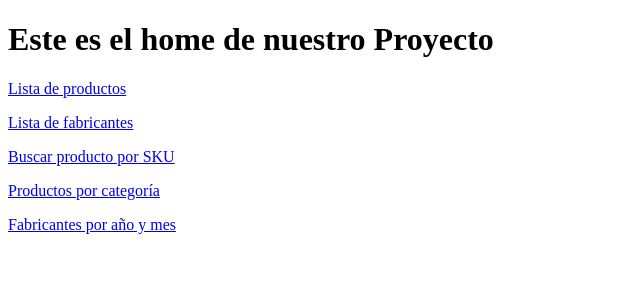
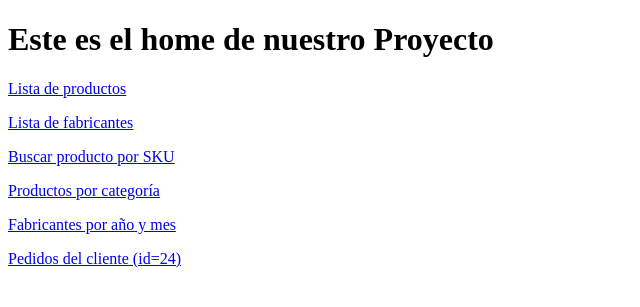
Before and after one commit to antonior24/Aplicacion_Web_Tienda_Hardware, a Django app: page / in a window 1280 px wide. Shown: the top 307 px of the page, without its empty margins (0-640 px from the left). Run offline with Django 5.2, Linux system fonts and the light colour scheme.

Commit message:
commit de la url7

```diff
--- a/componentes/templates/componentes/home.html
+++ b/componentes/templates/componentes/home.html
@@ -12,5 +12,7 @@
     <p><a href="{% url 'product_by_sku' sku='ABC-123' %}">Buscar producto por SKU</a></p>
     <p><a href="{% url 'products_by_category' slug='componentes' %}">Productos por categoría</a></p>
     <p><a href="{% url 'manufacturers_by_year_month' year=2009 month=7 %}">Fabricantes por año y mes</a></p>
+    <p><a href="{% url 'pedidos_cliente' 24 %}">Pedidos del cliente (id=24)</a></p>
+
 </body>
 </html>
--- a/componentes/urls.py
+++ b/componentes/urls.py
@@ -9,5 +9,5 @@ urlpatterns = [
     re_path(r'^product/sku/(?P<sku>[A-Z0-9\-]{3,30})/$', views.product_by_sku, name='product_by_sku'),
     path('products/category/<str:slug>/', views.products_by_category, name='products_by_category'),
     path('manufacturers/date/<int:year>/<int:month>/', views.manufacturers_by_year_month, name='manufacturers_by_year_month'),
-
+    path('clientes/<int:customer_id>/pedidos/', views.pedidos_cliente, name='pedidos_cliente'),
 ]
--- a/componentes/views.py
+++ b/componentes/views.py
@@ -32,3 +32,20 @@ def products_by_category(request, slug):
 def manufacturers_by_year_month(request, year, month):
     fabricantes = Manufacturer.objects.filter(established__year=year, established__month=month)
     return render(request, 'componentes/manufacturers_list.html', {"fabricantes_mostrar": fabricantes})
+
+def orders_by_customer (request, customer_id):
+    ordenes = Order.objects.filter(customer__id=customer_id).prefetch_related(
+        Prefetch('products')).order_by('-created_at')
+    return render(request, 'componentes/orders_list.html', {"ordenes_mostrar": ordenes})
+
+def pedidos_cliente(request, customer_id):
+    """
+    Muestra todos los pedidos de un cliente usando la relación inversa (Customer → Order)
+    optimizada con Prefetch, como en los apuntes.
+    """
+    cliente = Customer.objects.prefetch_related(Prefetch("orders")).get(id=customer_id)
+    pedidos = cliente.orders.all()   # relación inversa optimizada
+    return render(request, 'componentes/pedidos_cliente.html', {
+        'cliente': cliente,
+        'pedidos': pedidos
+    })
```
Also changed, not shown: componentes/templates/componentes/pedidos_cliente.html (added, +23 -0 lines).
